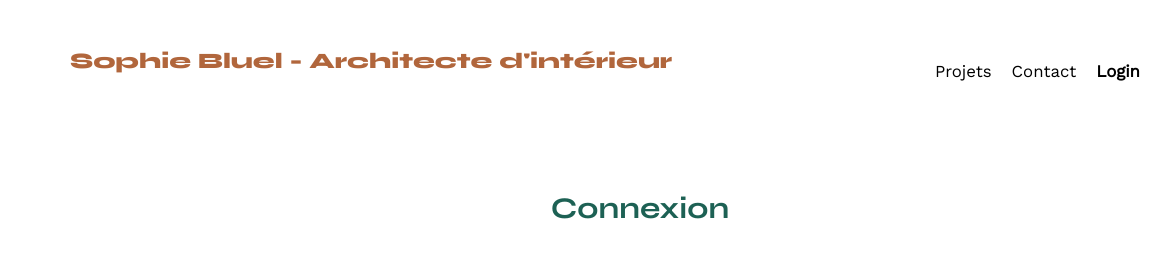
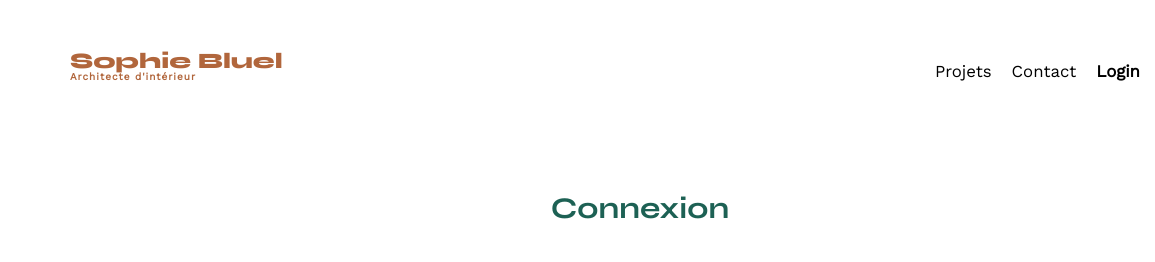
Before and after one commit to YuriZoko/sophie-bluel, a plain HTML site: page FRONTEND/login.html in a window 1280 px wide. Shown: the top 262 px of the page, 0-1155 px from the left. Drawn offline with nearby package versions, Linux system fonts and the light colour scheme.

Commit message:
fix span in h1 login.html

```diff
--- a/FRONTEND/login.html
+++ b/FRONTEND/login.html
@@ -12,7 +12,7 @@
     </head>
     <body>
         <header>
-            <h1>Sophie Bluel - Architecte d'intérieur</h1>
+            <h1>Sophie Bluel <span>Architecte d'intérieur</span></h1>
             <nav>
                 <ul>
                     <li><a href="index.html#portfolio">Projets</a></li>
```
